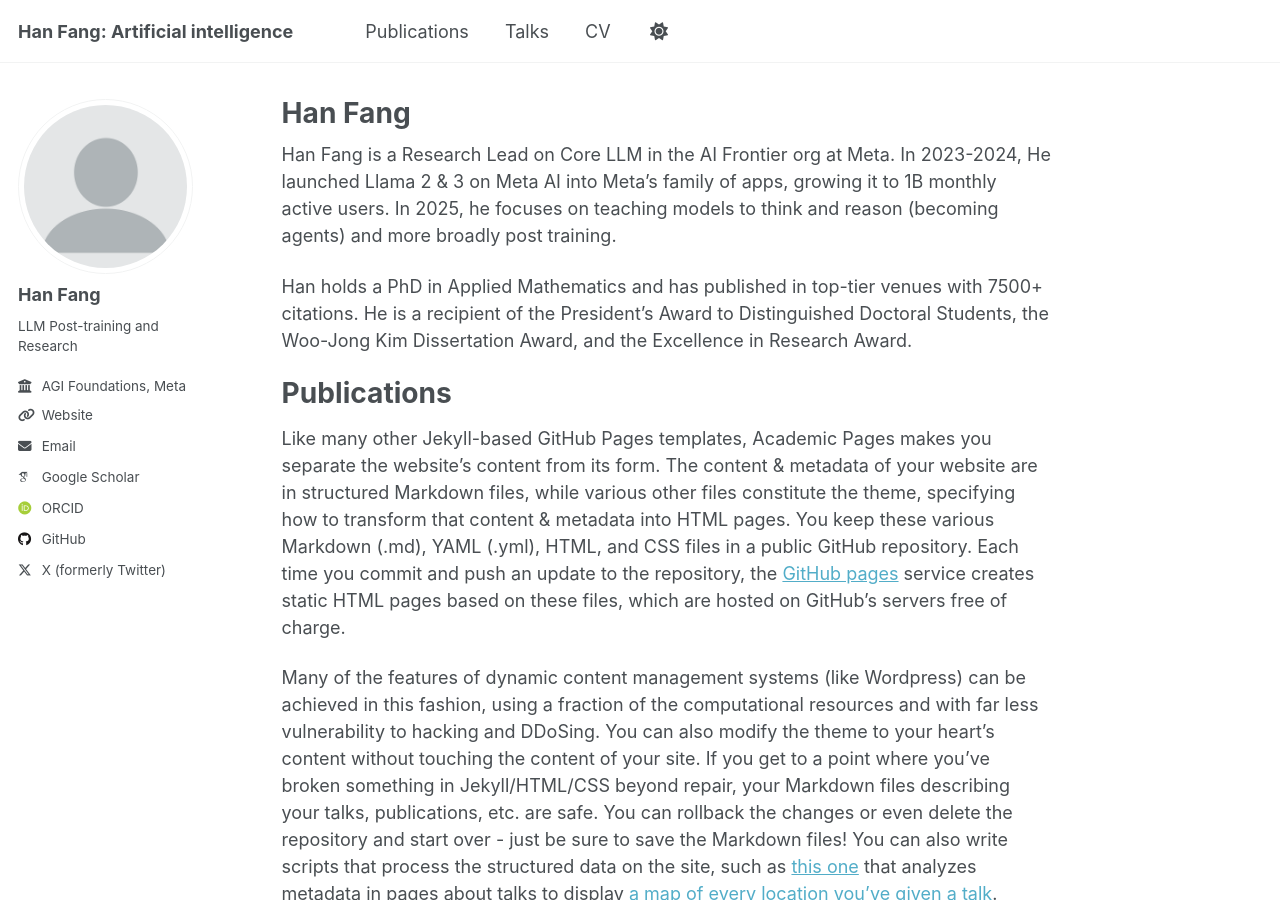
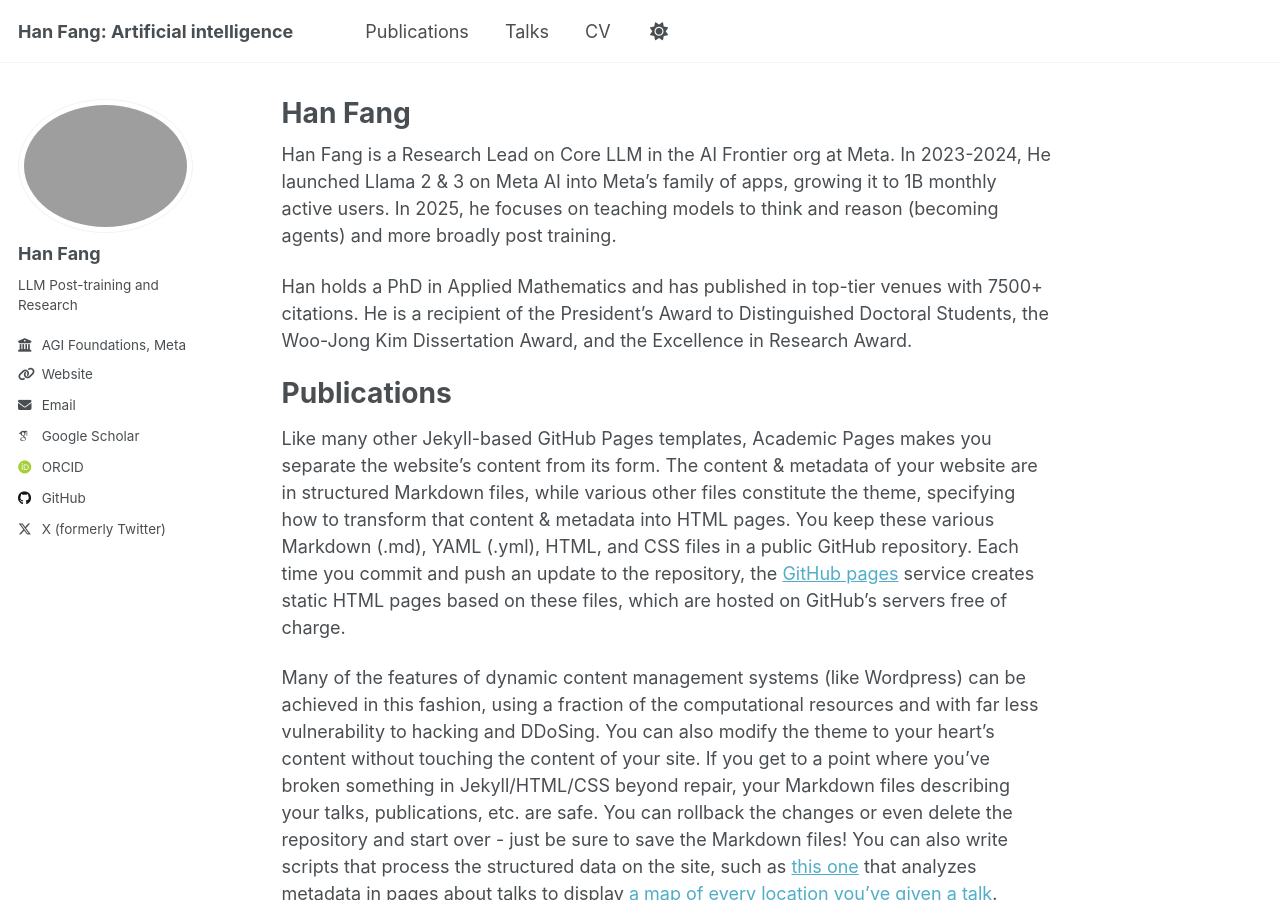
Before and after one commit to hanfang/hanfang.github.io, a Jekyll site: the page built from _pages/about.md, in a window 1280 px wide and 900 px high. Built offline with Jekyll 4.4.1, drawn with Linux system fonts in a browser that asks for light colours; some web fonts are replaced; a script that is not in the unit is left out.

Commit message:
Update _config.yml

```diff
--- a/_config.yml
+++ b/_config.yml
@@ -22,7 +22,7 @@
 #               Additional customization can be done by editing /_includes/author-profile.html
 author:
   # Biographic information
-  avatar           : "profile.png"
+  avatar           : "2023-Fang-Han-0061.jpg"
   name             : "Han Fang"
   # pronouns         : # example: "she/her"
   bio              : "LLM Post-training and Research"
```
